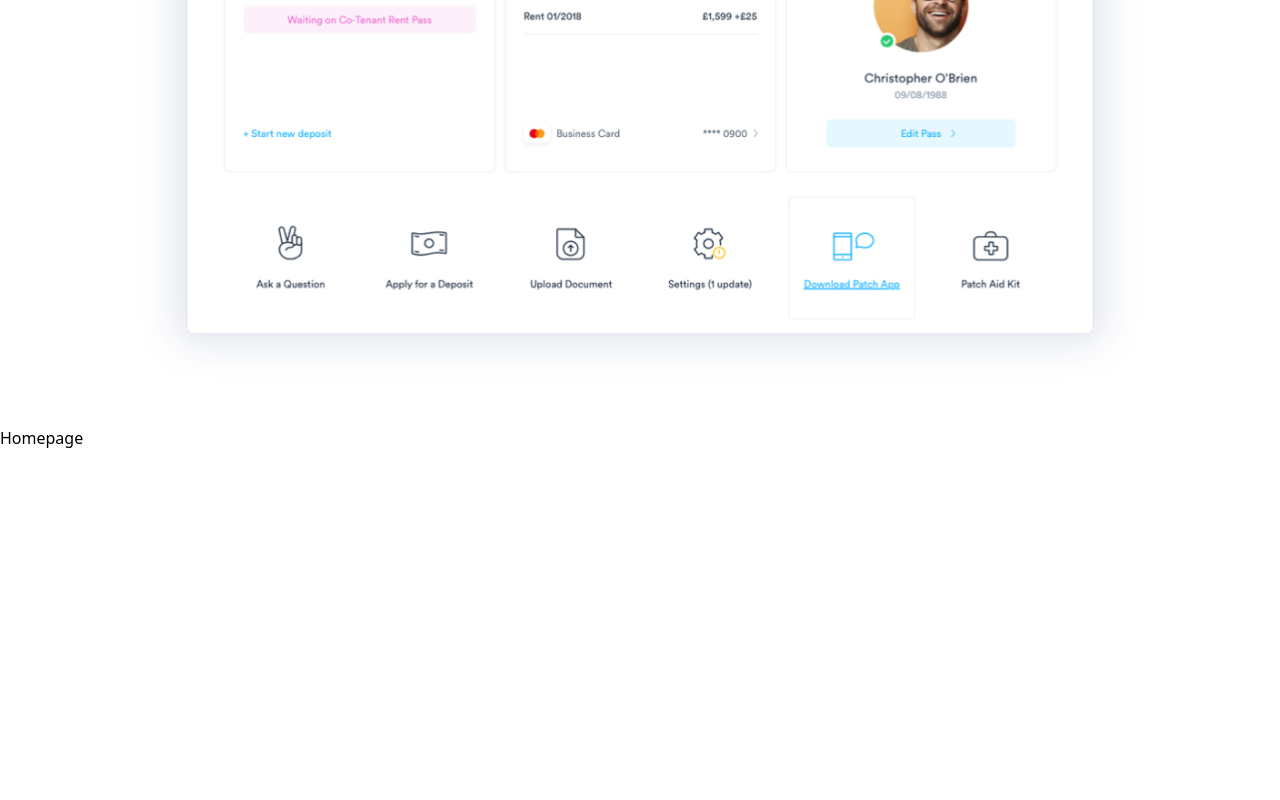
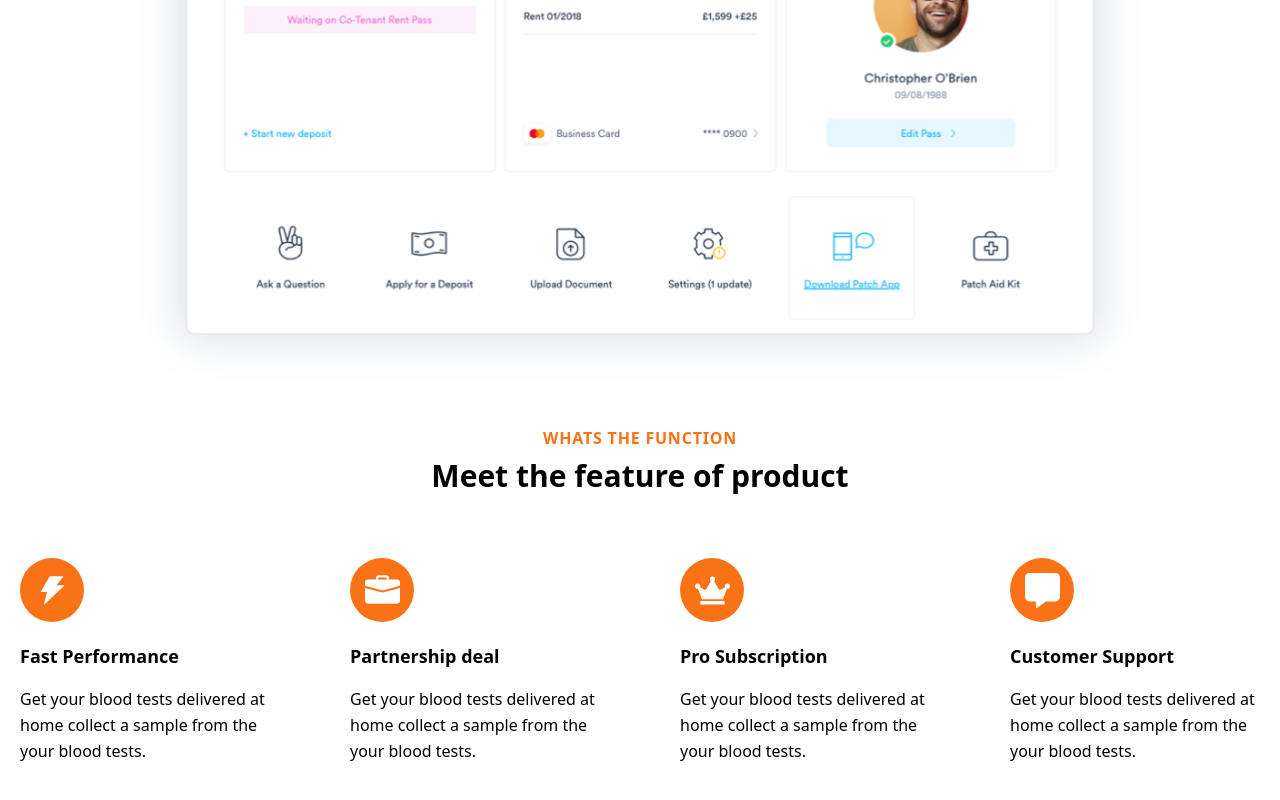
Before and after one commit to ihossaincse/nextjs-landingpage, a Next.js app: page / in a window 1280 px wide. Shown: the part 888-1688 px from the top of the page. Before the commit the page ends 1338 px from the top, so only its background shows below. Built offline with nearby package versions, Linux system fonts and the light colour scheme.

Commit message:
features completed

```diff
--- /dev/null
+++ b/components/FeatureBlock.tsx
@@ -0,0 +1,16 @@
+import React from "react";
+import { IconTitleText } from "../types";
+
+const FeatureBlock: React.FC<IconTitleText> = ({ Icon, title, text }) => {
+  return (
+    <div className="mb-10">
+      <div className="flex items-center justify-center w-16 h-16 mx-auto mb-5 text-white bg-orange-500 rounded-full md:mx-0">
+        {Icon}
+      </div>
+      <h4 className="mb-4 text-lg font-semibold">{title}</h4>
+      <p className="leading-relaxed">{text}</p>
+    </div>
+  );
+};
+
+export default FeatureBlock;
--- /dev/null
+++ b/components/Features.tsx
@@ -0,0 +1,42 @@
+import React from "react";
+import { AiFillThunderbolt } from "react-icons/ai";
+import { BsBriefcaseFill } from "react-icons/bs";
+import { FaCommentAlt, FaCrown } from "react-icons/fa";
+import FeatureBlock from "./FeatureBlock";
+import Heading from "./Heading";
+import SubHeading from "./SubHeading";
+
+const Features = () => {
+  return (
+    <div id="features" className="px-5 pb-10 mx-auto max-w-7xl">
+      <div className="mb-16 text-center">
+        <SubHeading text="WHATS THE FUNCTION" />
+        <Heading text="Meet the feature of product" />
+      </div>
+      <div className="flex flex-col justify-between text-center md:text-left md:space-x-20 md:flex-row">
+        <FeatureBlock
+          Icon={<AiFillThunderbolt size={35} />}
+          title="Fast Performance"
+          text="Get your blood tests delivered at home collect a sample from the your blood tests."
+        />
+        <FeatureBlock
+          Icon={<BsBriefcaseFill size={35} />}
+          title="Partnership deal"
+          text="Get your blood tests delivered at home collect a sample from the your blood tests."
+        />
+        <FeatureBlock
+          Icon={<FaCrown size={35} />}
+          title="Pro Subscription"
+          text="Get your blood tests delivered at home collect a sample from the your blood tests."
+        />
+        <FeatureBlock
+          Icon={<FaCommentAlt size={35} />}
+          title="Customer Support"
+          text="Get your blood tests delivered at home collect a sample from the your blood tests."
+        />
+      </div>
+    </div>
+  );
+};
+
+export default Features;
--- a/components/Header.tsx
+++ b/components/Header.tsx
@@ -75,7 +75,7 @@ const Header = () => {
           </div>
         )}
       </div>
-      <div className="pt-10 pb-5 text-center md:pt-20 md:pb-10">
+      <div className="pt-10 pb-10 text-center md:pt-20 md:pb-10">
         <div className="max-w-2xl mx-auto mb-10 md:mb-16">
           <h2 className="pb-5 text-4xl font-semibold leading-tight md:text-6xl">
             Top Quality Digital Products To Explore
--- /dev/null
+++ b/components/Heading.tsx
@@ -0,0 +1,8 @@
+import React from "react";
+import { Title } from "../types";
+
+const Heading: React.FC<Title> = ({ text }) => {
+  return <h2 className="text-3xl font-semibold">{text}</h2>;
+};
+
+export default Heading;
--- /dev/null
+++ b/components/SubHeading.tsx
@@ -0,0 +1,12 @@
+import React from "react";
+import { Title } from "../types";
+
+const SubHeading: React.FC<Title> = ({ text }) => {
+  return (
+    <h4 className="mb-2 font-semibold tracking-wider text-orange-500 uppercase">
+      {text}
+    </h4>
+  );
+};
+
+export default SubHeading;
--- a/pages/index.tsx
+++ b/pages/index.tsx
@@ -1,8 +1,13 @@
 import type { NextPage } from "next";
+import Features from "../components/Features";
 import Layout from "../components/Layout";
 
 const Home: NextPage = () => {
-  return <Layout>Homepage</Layout>;
+  return (
+    <Layout>
+      <Features />
+    </Layout>
+  );
 };
 
 export default Home;
```
Also changed, not shown: types.ts (+8 -0 lines).
